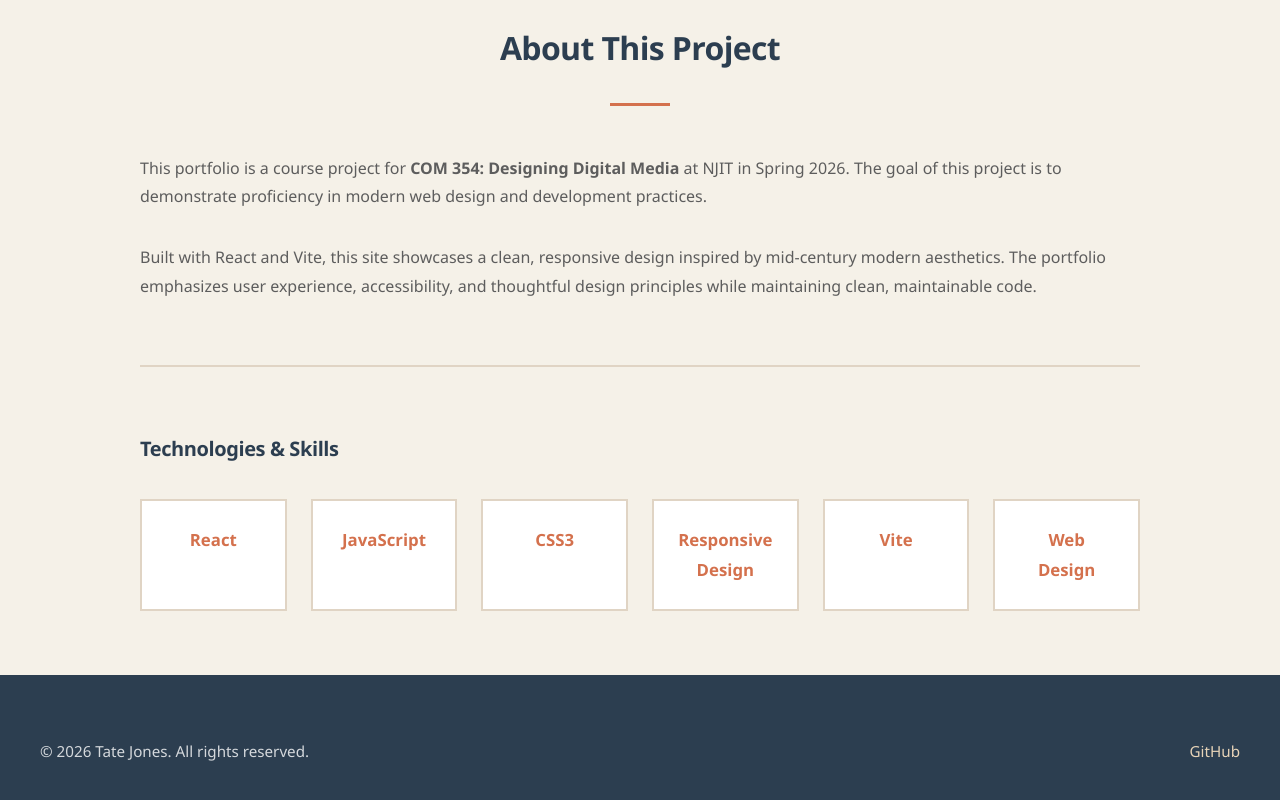
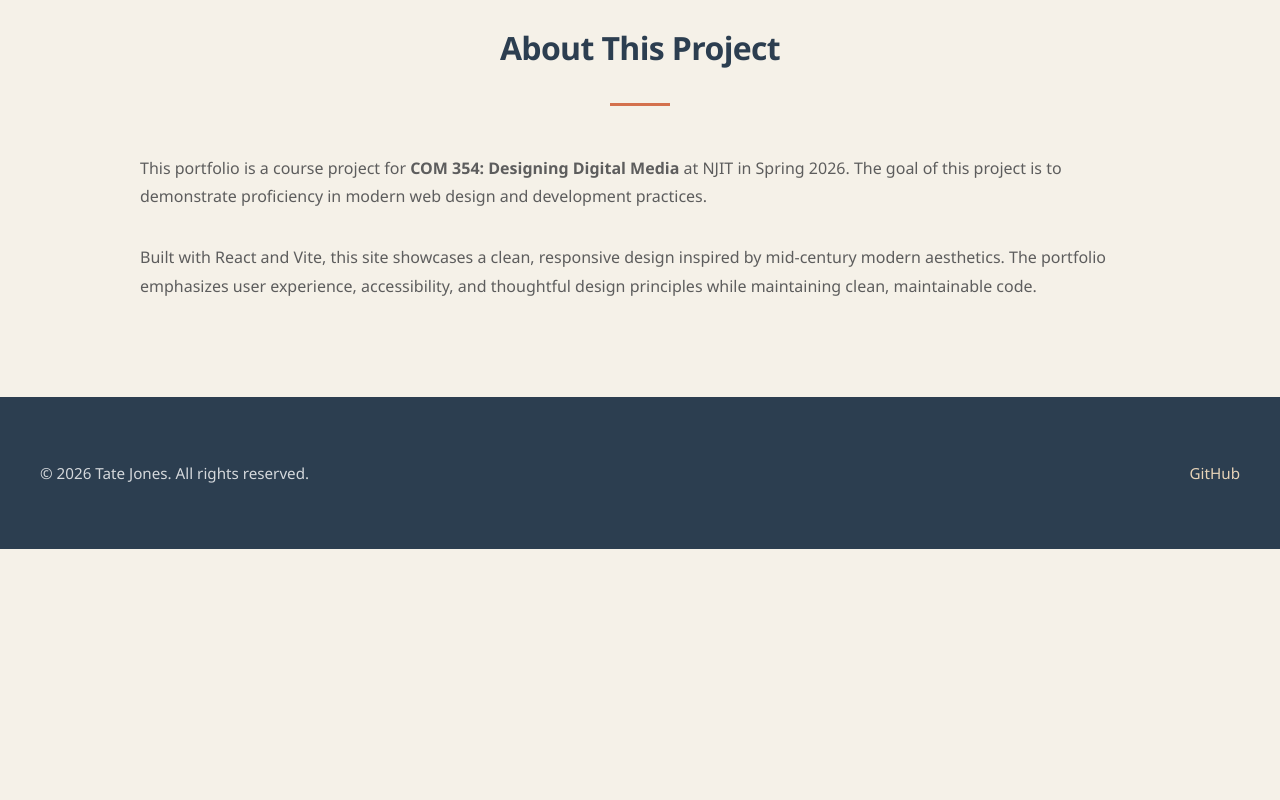
Before and after one commit to tatejones2/com354site, a React (Vite) app: page / in a window 1280 px wide. Shown: the part 1918-2718 px from the top of the page. After the commit the page ends 2467 px from the top, so only its background shows below. Built offline with nearby package versions, Linux system fonts and the light colour scheme.

Commit message:
Remove technologies and skills section from About

```diff
--- a/src/components/About.css
+++ b/src/components/About.css
@@ -26,49 +26,9 @@
   font-size: 1rem;
 }
 
-.skills {
-  margin-top: var(--spacing-2xl);
-  padding-top: var(--spacing-2xl);
-  border-top: 2px solid var(--color-border);
-}
-
-.skills h3 {
-  color: var(--color-primary);
-  margin-bottom: var(--spacing-lg);
-  font-size: var(--font-size-large);
-}
-
-.skills-grid {
-  display: grid;
-  grid-template-columns: repeat(auto-fit, minmax(120px, 1fr));
-  gap: var(--spacing-md);
-}
-
-.skill {
-  background-color: white;
-  color: var(--color-accent);
-  padding: var(--spacing-md);
-  text-align: center;
-  border: 2px solid var(--color-border);
-  font-weight: 600;
-  transition: all 0.3s ease;
-  cursor: default;
-}
-
-.skill:hover {
-  border-color: var(--color-accent);
-  background-color: var(--color-accent);
-  color: white;
-}
-
 @media (max-width: 768px) {
   .about {
     padding: var(--spacing-xl) var(--spacing-md);
-  }
-
-  .skills-grid {
-    grid-template-columns: repeat(auto-fit, minmax(100px, 1fr));
-    gap: var(--spacing-sm);
   }
 }
 
@@ -84,8 +44,4 @@
   .about-text p {
     margin-bottom: var(--spacing-md);
   }
-
-  .skills-grid {
-    grid-template-columns: repeat(2, 1fr);
-  }
 }
--- a/src/components/About.jsx
+++ b/src/components/About.jsx
@@ -13,17 +13,6 @@ export default function About() {
             <p>
               Built with React and Vite, this site showcases a clean, responsive design inspired by mid-century modern aesthetics. The portfolio emphasizes user experience, accessibility, and thoughtful design principles while maintaining clean, maintainable code.
             </p>
-            <div className="skills">
-              <h3>Technologies & Skills</h3>
-              <div className="skills-grid">
-                <span className="skill">React</span>
-                <span className="skill">JavaScript</span>
-                <span className="skill">CSS3</span>
-                <span className="skill">Responsive Design</span>
-                <span className="skill">Vite</span>
-                <span className="skill">Web Design</span>
-              </div>
-            </div>
           </div>
         </div>
       </div>
```
